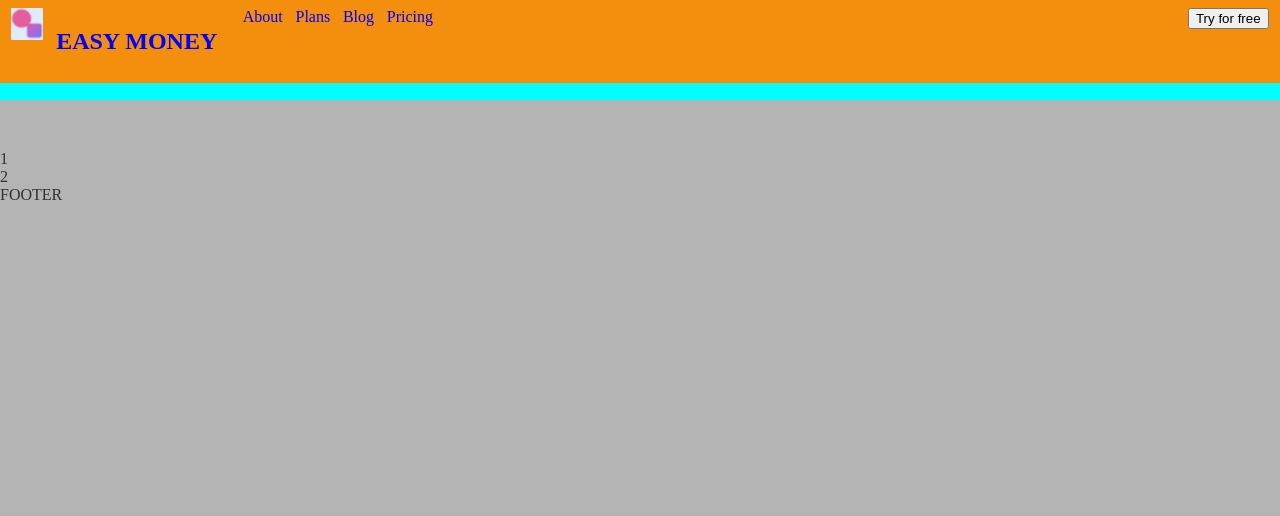
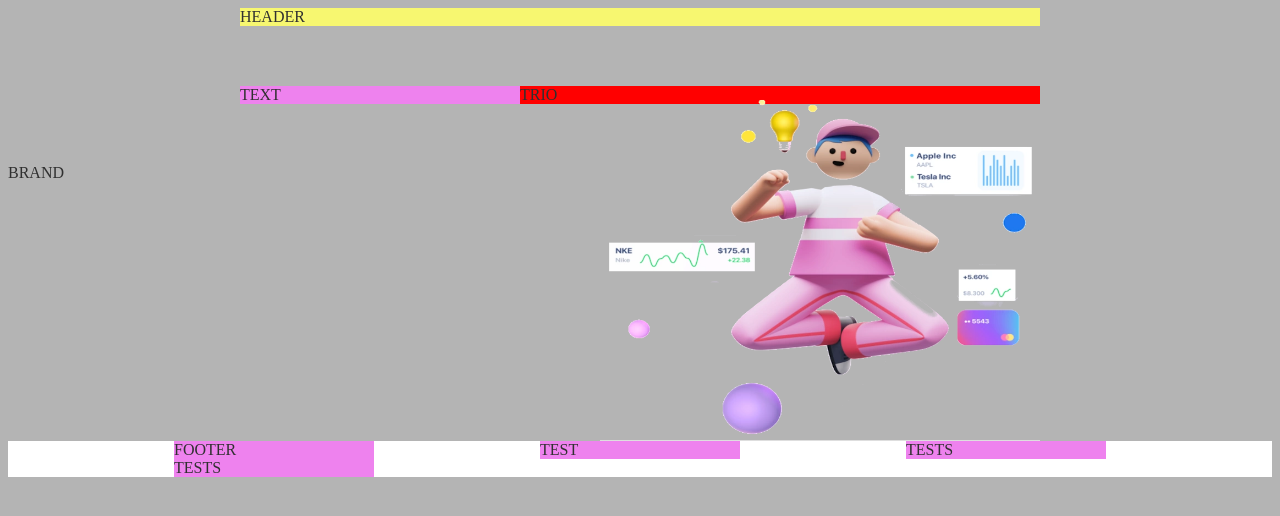
Before and after one commit to sxlx333/07-09-easy-money, a website: page index.html in a window 1280 px wide. Drawn offline with Linux system fonts and the light colour scheme.

Commit message:
Basic layout #1

```diff
--- a/index.html
+++ b/index.html
@@ -15,69 +15,7 @@
     <meta name="theme-color" content="#ffffff">
 
 
-
-
-    <style>
-        * {
-            box-sizing: border-box;
-        }
-       body {
-        margin: 0;
-        background-color: #b4b4b4;
-        color: rgb(48, 48, 48);
-       }
-       header {
-        background-color: rgb(247, 247, 112);
-
-        padding:30;
-        color:rgb(49, 83, 83);
-        width: 100%;
-        height: 100px;
-        display: flex;
-        justify-content: space-evenly;
-        align-items:center;
-        position:fixed;
-        top:0;
-        z-index:1;
-
-        /* text-align: center;
-        display: inline-flex;
-        padding: 30px;
-        height: 50px;
-        align-items: center;
-        position: fixed;
-        top: 0;
-        width: 100%;
-        justify-content: space-between; */
-       }
-
-       nav {
-        display:block;
-        width:100%;
-        /* max-width:400px; */
-        /* height:50px; */
-        margin:0;
-        height:100%;
-        border-bottom:1px solid var(--main-color-cyan);
-       }
-
-       nav ul {
-        overflow:hidden;
-        margin: 0;
-        padding: 5px;
-        }
-        ul.navi > li {
-        list-style: none;
-        float: left;
-        margin:20px;
-        min-height: 16px;
-        }
-        ul.navi li.topnav-right{
-        float: right;
-       }
-       ul.navi li.topnav-left{
-        float: left;
-        }
+    <link rel="stylesheet" href="styles.css">
 
 
 
@@ -85,86 +23,28 @@
 
 
 
+</head>
+<body>
+    <header>
+        HEADER
+    </header>
 
 
 
 
-
-
-
-
-
-       .nav-bar {
-        background-color: aqua;
-        /* width: 50%;
-        max-width: 400px;
-        height: 50px; */
-       }
-       .nav-bar > ul {
-        background-color: rgb(243, 143, 13);
-        /* display: flex;
-        justify-content: space-evenly;
-        flex-wrap: wrap;
-        align-items: center;
-        padding-inline-start: 0;
-        margin-block: 0;
-        height: 100%; */
-       }
-       .nav-bar > ul > li {
-        color:blue;
-        margin: 0 0.2rem;
-        padding: 0.2rem;
-        display: block;
-
-       }
-       .nav-bar > ul > li:hover {
-        background-color: aquamarine;
-        color:black;
-        cursor: pointer;
-       }
-       .nav-bar > ul > li.nohover:hover {
-            background-color: rgb(243, 143, 13);
-            color:blue;
-            cursor:auto;
-        }
-
-
-
-        main {
-            margin-top:150px;
-        }
-    </style>
-
-
-</head>
-<body>
-    <header class="headerino">
-
-            <nav class="nav-bar">
-                <ul class="navi">
-
-
-                    <li class="topnav-left nohover"><img src="favicon/favicon-32x32.png" alt="logo" class="header-img"></li>
-                    <li class="topnav-left nohover"><h2>EASY MONEY</h2></li>
-                    <li class="topnav-left nohover"></li>
-                    <li class="topnav-left">About</li>
-                    <li class="topnav-left">Plans</li>
-                    <li class="topnav-left">Blog</li>
-                    <li class="topnav-left">Pricing</li>
-                    <li class="topnav-right nohover"><button type="button">Try for free</button></li>
-                </ul>
-
-            </nav>
-
-
-
-    </header>
-
-
-
     <main>
-        <section>1</section>
-        <section>2</section>
+        <section>
+            <div>
+                TEXT
+            </div>
+            <img src="person.webp" alt="">
+        </section>
+        <section>
+            TRIO
+        </section>
+        <section>
+            BRAND
+        </section>
 
 
     </main>
@@ -172,7 +52,10 @@
 
 
     <footer>
-        FOOTER
+        <div>FOOTER</div>
+        <div>TEST</div>
+        <div>TESTS</div>
+        <div>TESTS</div>
     </footer>
 
 </body>
--- /dev/null
+++ b/styles.css
@@ -0,0 +1,56 @@
+* {
+    box-sizing: border-box;
+}
+body {
+
+background-color: #b4b4b4;
+color: rgb(48, 48, 48);
+}
+header,
+section:nth-child(1),
+section:nth-child(2)
+ {
+    width: 800px;
+    margin-left: calc(50% - 400px);
+    background-color: rgb(247, 247, 112);
+    margin-bottom:60px;
+}
+
+
+
+section:nth-child(1) {
+    background-color:green;
+}
+section:nth-child(2) {
+    background-color: red;
+}
+
+main > section + section {
+    margin-top: 60px;
+}
+
+img {
+    width: 55%;
+
+    float:right;
+
+}
+div {width: 35%;
+    background-color: violet;
+    float:left;
+}
+
+
+
+footer{
+    display:inline-block;
+    width: 100%;
+    background-color: #fff;
+}
+
+footer > div {
+    float: left;
+    width:200px;
+    margin-left: calc((100% - 200px * 3) / 4);
+    background-color: violet;
+}
```
Also changed, not shown: person.png (added), person.webp (added).
